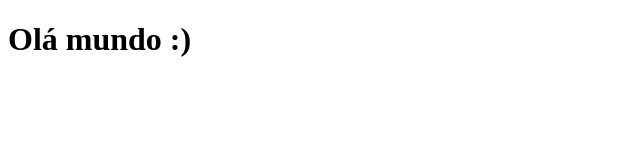
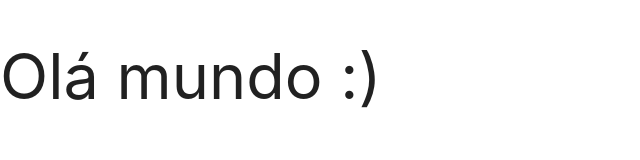
Before and after one commit to juulhao/juulhao.github.io, a plain HTML site: page index.html in a window 1280 px wide. Shown: the whole page, without its empty margins (0-640 px from the left). Drawn offline with nearby package versions, Linux system fonts and the light colour scheme.

Commit message:
css lib added

```diff
--- a/index.html
+++ b/index.html
@@ -5,6 +5,8 @@
     <meta name="viewport" content="width=device-width, initial-scale=1.0">
     <meta http-equiv="X-UA-Compatible" content="ie=edge">
     <title>Julio Rodrigues DEV</title>
+    <!-- Compiled and minified CSS -->
+    <link rel="stylesheet" href="https://cdnjs.cloudflare.com/ajax/libs/materialize/1.0.0-beta/css/materialize.min.css">
 </head>
 <body>
     <h1>Olá mundo :)</h1>
```
